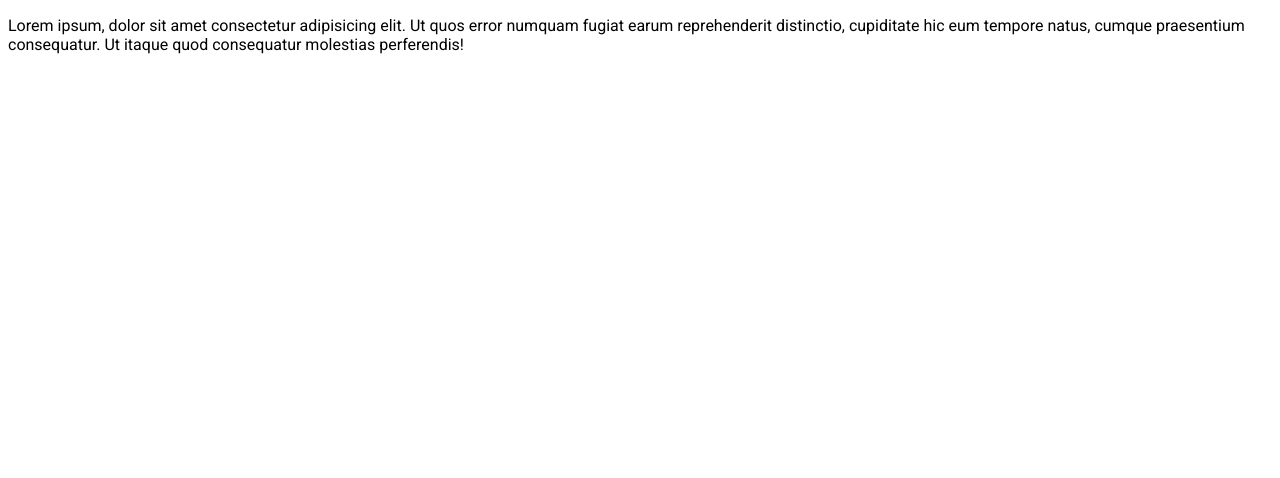
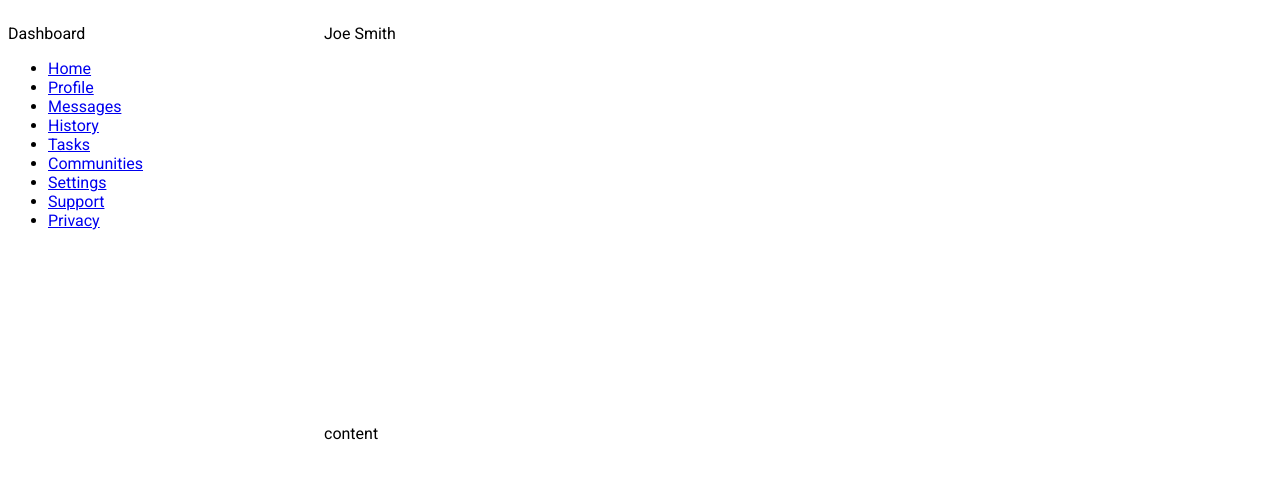
Before and after one commit to mikegecko/admin-dashboard, a plain HTML site: page index.html in a window 1280 px wide. Drawn offline with Linux system fonts and the light colour scheme.

Commit message:
Add page layout & sidebar items

```diff
--- a/index.html
+++ b/index.html
@@ -2,23 +2,44 @@
 <html lang="en">
 
 <head>
-    <meta charset="UTF-8">
-    <meta http-equiv="X-UA-Compatible" content="IE=edge">
-    <meta name="viewport" content="width=device-width, initial-scale=1.0">
+    <meta charset="UTF-8" />
+    <meta http-equiv="X-UA-Compatible" content="IE=edge" />
+    <meta name="viewport" content="width=device-width, initial-scale=1.0" />
     <title>Admin-Dashboard</title>
     <!-- Google Font Imports -->
-    <link rel="preconnect" href="https://fonts.googleapis.com">
-    <link rel="preconnect" href="https://fonts.gstatic.com" crossorigin>
-    <link href="https://fonts.googleapis.com/css2?family=Roboto&display=swap" rel="stylesheet">
+    <link rel="preconnect" href="https://fonts.googleapis.com" />
+    <link rel="preconnect" href="https://fonts.gstatic.com" crossorigin />
+    <link href="https://fonts.googleapis.com/css2?family=Roboto&display=swap" rel="stylesheet" />
     <!-- Link -->
-    <link rel="stylesheet" href="styles.css">
+    <link rel="stylesheet" href="styles.css" />
     <script src="scripts.js" defer></script>
 </head>
 
 <body>
-    <p>Lorem ipsum, dolor sit amet consectetur adipisicing elit. Ut quos error numquam fugiat earum reprehenderit
-        distinctio, cupiditate hic eum tempore natus, cumque praesentium consequatur. Ut itaque quod consequatur
-        molestias perferendis!</p>
+    <div class="grid-container">
+        <div class="sidebar-container">
+            <p>Dashboard</p>
+            <div class="sidebar">
+                <ul>
+                    <li><a href="http://" class="item1">Home</a></li>
+                    <li><a href="http://" class="item2">Profile</a></li>
+                    <li><a href="http://" class="item3">Messages</a></li>
+                    <li><a href="http://" class="item4">History</a></li>
+                    <li><a href="http://" class="item5">Tasks</a></li>
+                    <li><a href="http://" class="item6">Communities</a></li>
+                    <li><a href="http://" class="item7">Settings</a></li>
+                    <li><a href="http://" class="item8">Support</a></li>
+                    <li><a href="http://" class="item9">Privacy</a></li>
+                </ul>
+            </div>
+        </div>
+        <div class="header-container">
+            <p>Joe Smith</p>
+        </div>
+        <div class="content-container">
+            <p>content</p>
+        </div>
+    </div>
 </body>
 
 </html>
--- a/styles.css
+++ b/styles.css
@@ -1,3 +1,17 @@
 body{
     font-family: 'Roboto', sans-serif;
 }
+.grid-container{
+    display: grid;
+    grid-template-columns: minmax(200px, 1fr) 3fr;
+    grid-template-rows: 1fr 1fr;
+    width: auto;
+    height: 100vh;
+}
+.sidebar-container{
+    grid-column: 1 / 2;
+    grid-row: 1 / 3;
+}
+.content-container{
+
+}
```
